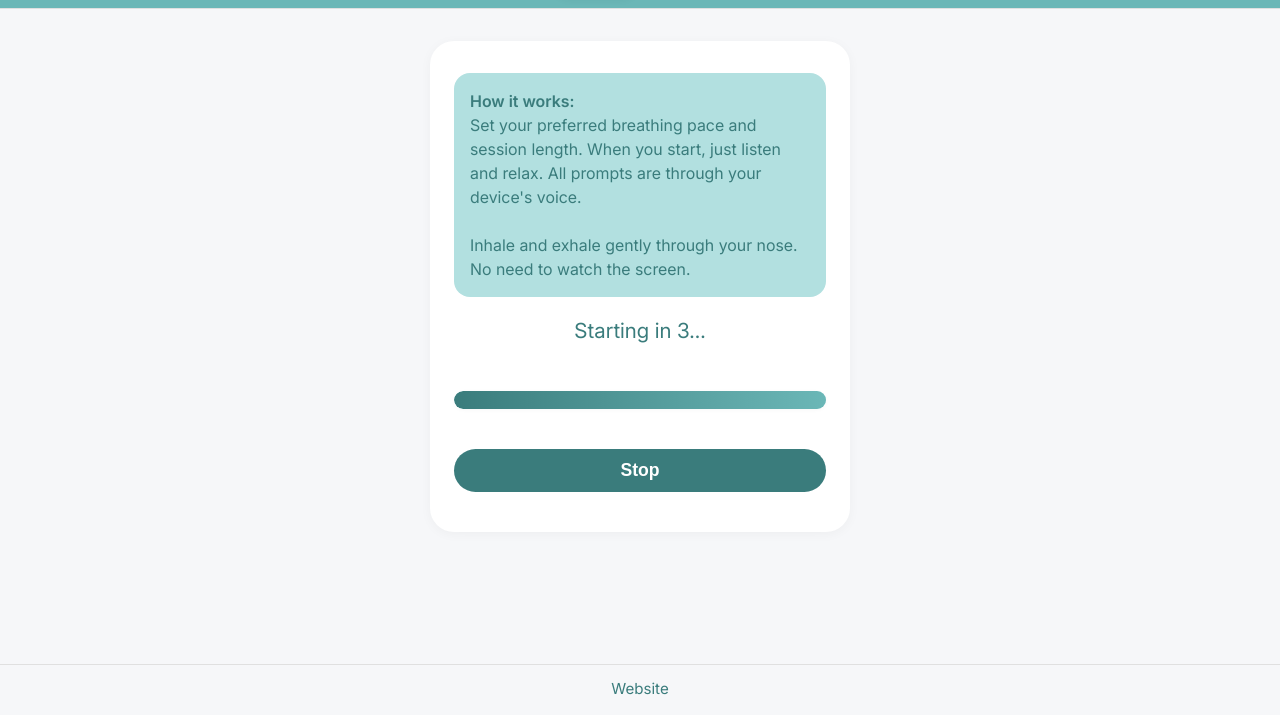
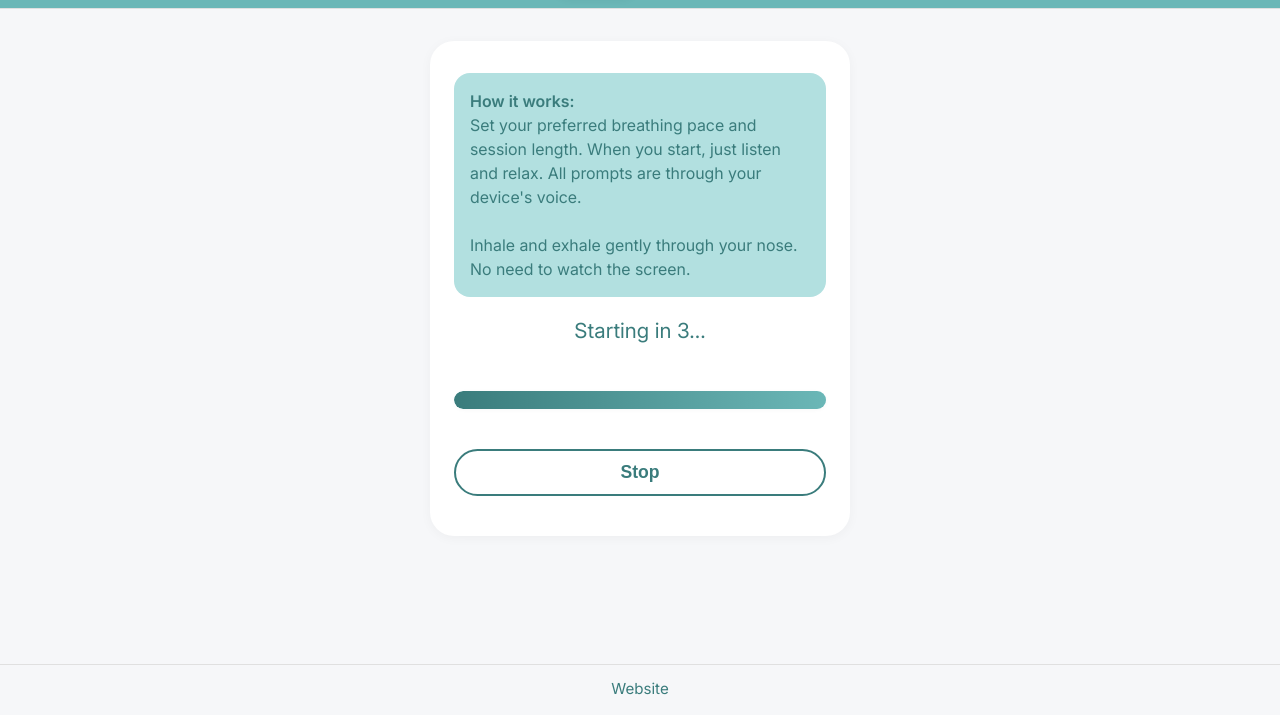
Before and after one commit to danielabar/just-breathe, a website with bundled scripts: page index.html in a window 1280 px wide. Both pictures are taken after a click on the button "Start". Shown: the part 85-800 px from the top of the page. Built offline with nearby package versions, Linux system fonts and the light colour scheme.

Commit message:
add secondary button style

```diff
--- a/js/session.js
+++ b/js/session.js
@@ -30,7 +30,7 @@ export function startBreathingSession({ inSec, outSec, durationMin, container, o
   container.innerHTML = `
     <div class="breathing-state" id="breathing-state"></div>
     <div class="progress-bar"><div class="progress" id="progress"></div></div>
-    <button id="stop-btn" class="app-button">Stop</button>
+    <button id="stop-btn" class="app-button app-button--secondary">Stop</button>
   `;
   const stateEl = container.querySelector('#breathing-state');
   const progressEl = container.querySelector('#progress');
--- a/styles/button.css
+++ b/styles/button.css
@@ -14,3 +14,15 @@
 .app-button:hover {
   background: var(--color-accent);
 }
+
+.app-button--secondary {
+  background: #fff;
+  color: var(--color-accent-dark);
+  border: 2px solid var(--color-accent-dark);
+}
+
+.app-button--secondary:hover {
+  background: var(--color-accent-light);
+  color: var(--color-accent-dark);
+  border-color: var(--color-accent);
+}
```
